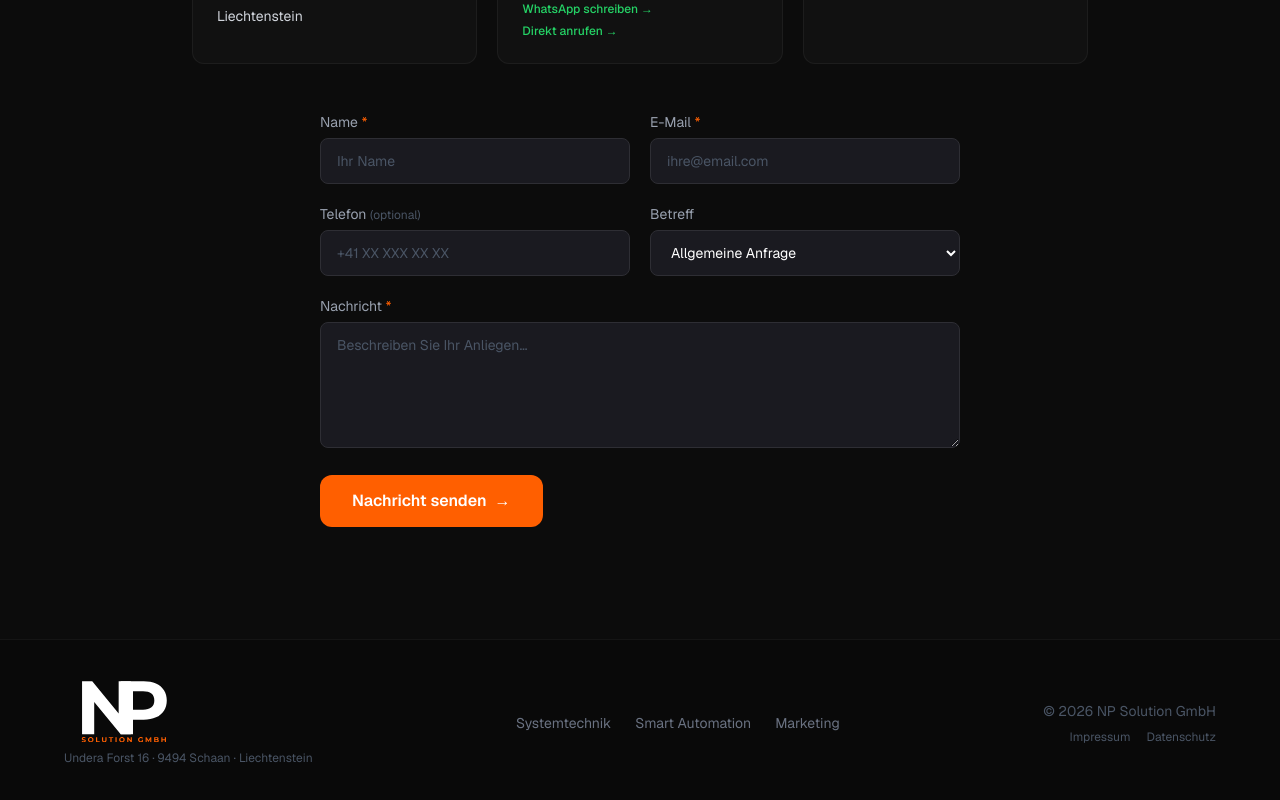
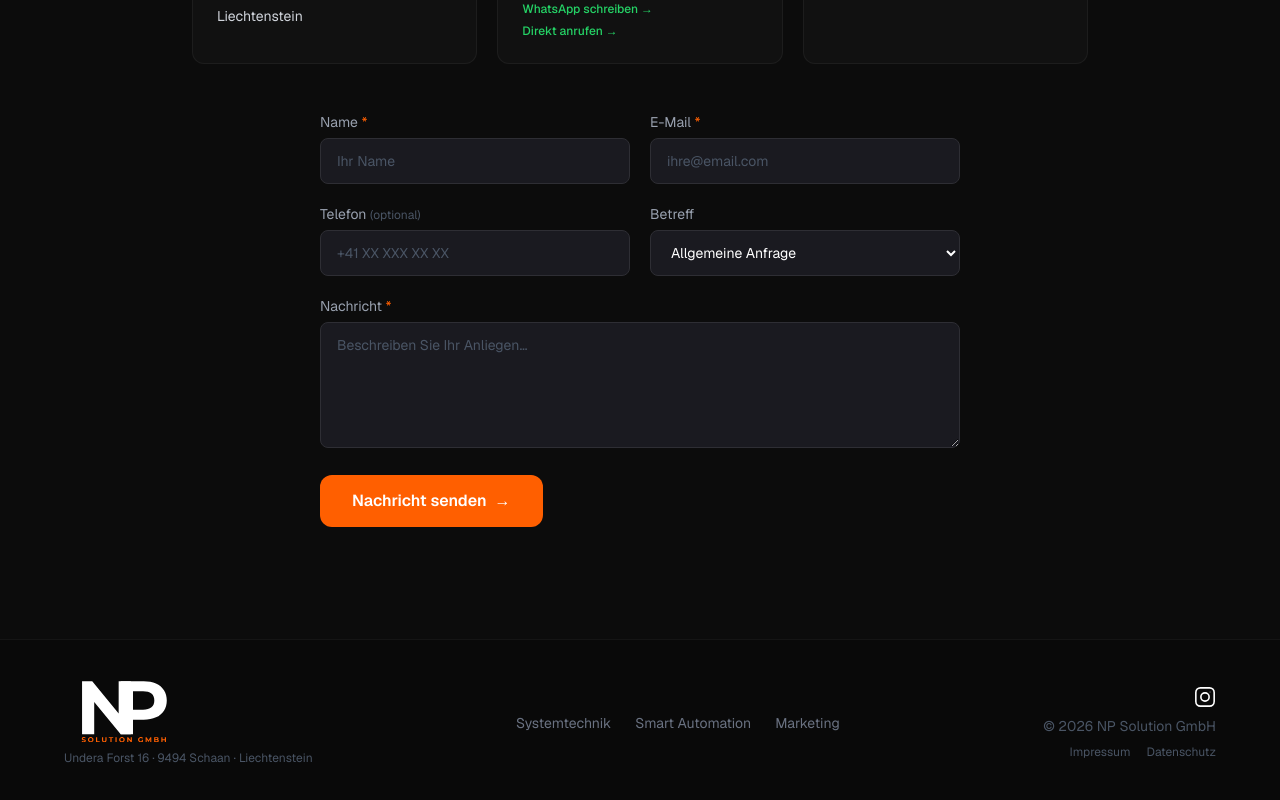
Before and after one commit to Nikola1215/NP-Solution-GmbH-Webseite, a Next.js app: page / in a window 1280 px wide. Shown: the part 6709-7509 px from the top of the page. Built offline with nearby package versions, Linux system fonts and the light colour scheme.

Commit message:
Favicon rund + Instagram Footer

```diff
--- a/src/app/page.tsx
+++ b/src/app/page.tsx
@@ -653,6 +653,20 @@ export default function Home() {
             <a href="#marketing"       className="hover:text-white transition-colors">Marketing</a>
           </div>
           <div className="flex flex-col items-center md:items-end gap-2">
+            <a
+              href="https://www.instagram.com/np_solution.li"
+              target="_blank"
+              rel="noopener noreferrer"
+              aria-label="NP Solution auf Instagram"
+              className="text-white hover:text-[#FF5F00] transition-colors"
+              style={{ transition: "color 0.2s ease" }}
+            >
+              <svg width="22" height="22" viewBox="0 0 24 24" fill="none" stroke="currentColor" strokeWidth="1.75" strokeLinecap="round" strokeLinejoin="round" aria-hidden="true">
+                <rect x="2" y="2" width="20" height="20" rx="5" ry="5"/>
+                <circle cx="12" cy="12" r="4.5"/>
+                <circle cx="17.5" cy="6.5" r="0.5" fill="currentColor" stroke="none"/>
+              </svg>
+            </a>
             <p className="text-sm text-gray-600">© 2026 NP Solution GmbH</p>
             <div className="flex gap-4 text-xs text-gray-600">
               <Link href="/impressum"   className="hover:text-gray-400 transition-colors">Impressum</Link>
```
Also changed, not shown: public/favicon.svg.
